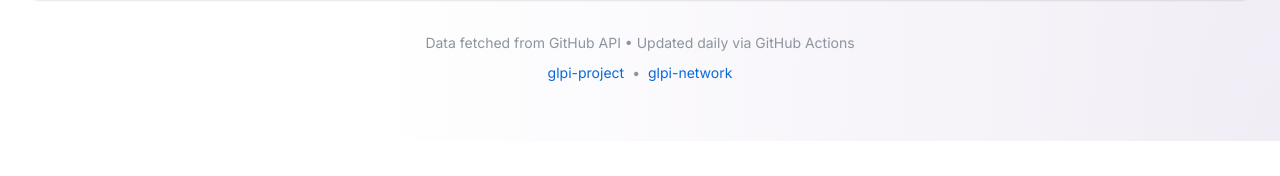
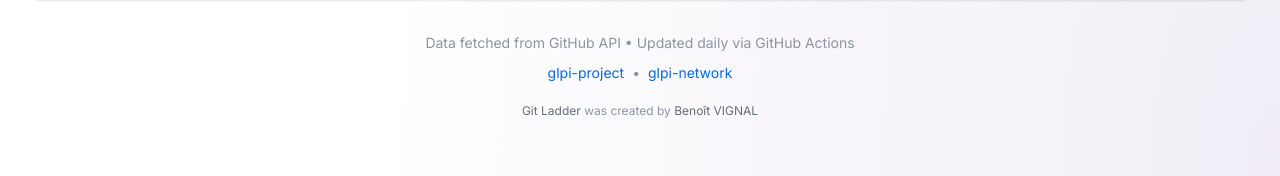
Before and after one commit to froozeify/git-ladder, a website: page index.html in a window 1280 px wide. Shown: the part 2398-2574 px from the top of the page. Before the commit the page ends 2539 px from the top, so only its background shows below. Drawn offline with nearby package versions, Linux system fonts and the light colour scheme.

Commit message:
feat: Add footer copyright

```diff
--- a/index.html
+++ b/index.html
@@ -135,6 +135,10 @@
             <p class="footer-links" id="footerLinks">
                 <!-- Organization links will be inserted dynamically -->
             </p>
+            <p class="copyright">
+                <a href="https://github.com/froozeify/git-ladder" target="_blank">Git Ladder</a>
+                was created by <a href="https://github.com/froozeify" target="_blank">Benoît VIGNAL</a>
+            </p>
         </footer>
     </div>
 
--- a/src/css/style.css
+++ b/src/css/style.css
@@ -595,6 +595,22 @@ body {
     margin: 0 var(--spacing-sm);
 }
 
+.copyright {
+    margin-top: var(--spacing-md);
+    font-size: 0.75rem;
+    color: var(--color-text-muted);
+}
+
+.copyright a {
+    color: var(--color-text-secondary);
+    text-decoration: none;
+    transition: color var(--transition-fast);
+}
+
+.copyright a:hover {
+    color: var(--color-accent-primary);
+}
+
 /* Loading State */
 .loading {
     display: flex;
```
